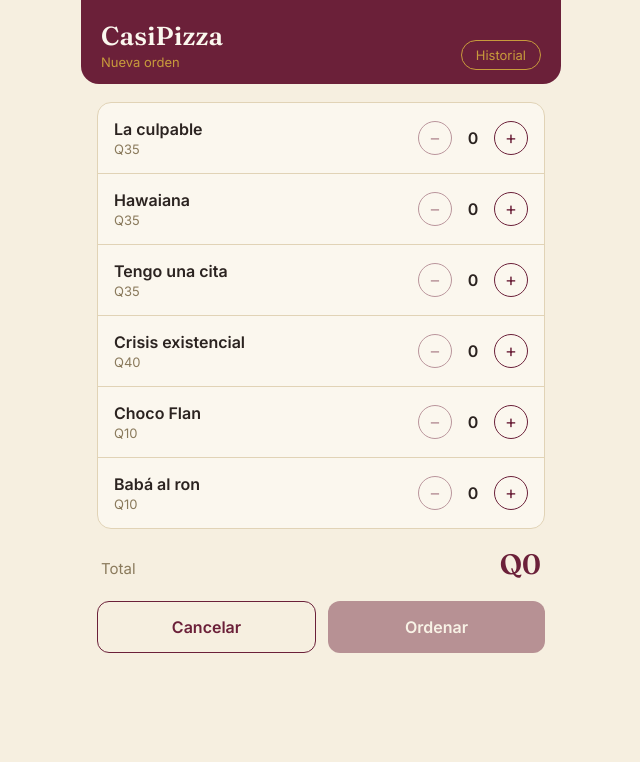
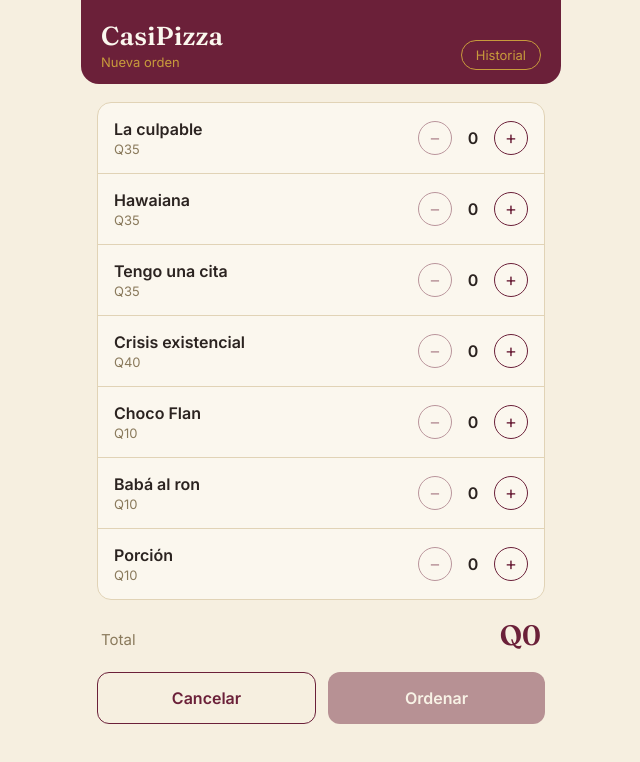
Before and after one commit to jbvs77/casiPizza_POS, a Next.js app in the folder casipizza-pos/: page / in a window 1280 px wide. Shown: the top 762 px of the page, without its empty margins (319-959 px from the left). Built offline with nearby package versions, Linux system fonts and the light colour scheme.

Commit message:
Add 'Porción' item to menu
Add 'Porción' item to menu

```diff
--- a/casipizza-pos/app/components/CasiPizzaPOS.js
+++ b/casipizza-pos/app/components/CasiPizzaPOS.js
@@ -12,6 +12,7 @@ const MENU = [
   { id: "crisis", name: "Crisis existencial", price: 40 },
   { id: "chocoflan", name: "Choco Flan", price: 10 },
   { id: "baba", name: "Babá al ron", price: 10 },
+  { id: "porcion", name: "Porción", price: 10 },
 ];
 
 const PAYMENT_METHODS = [
```
